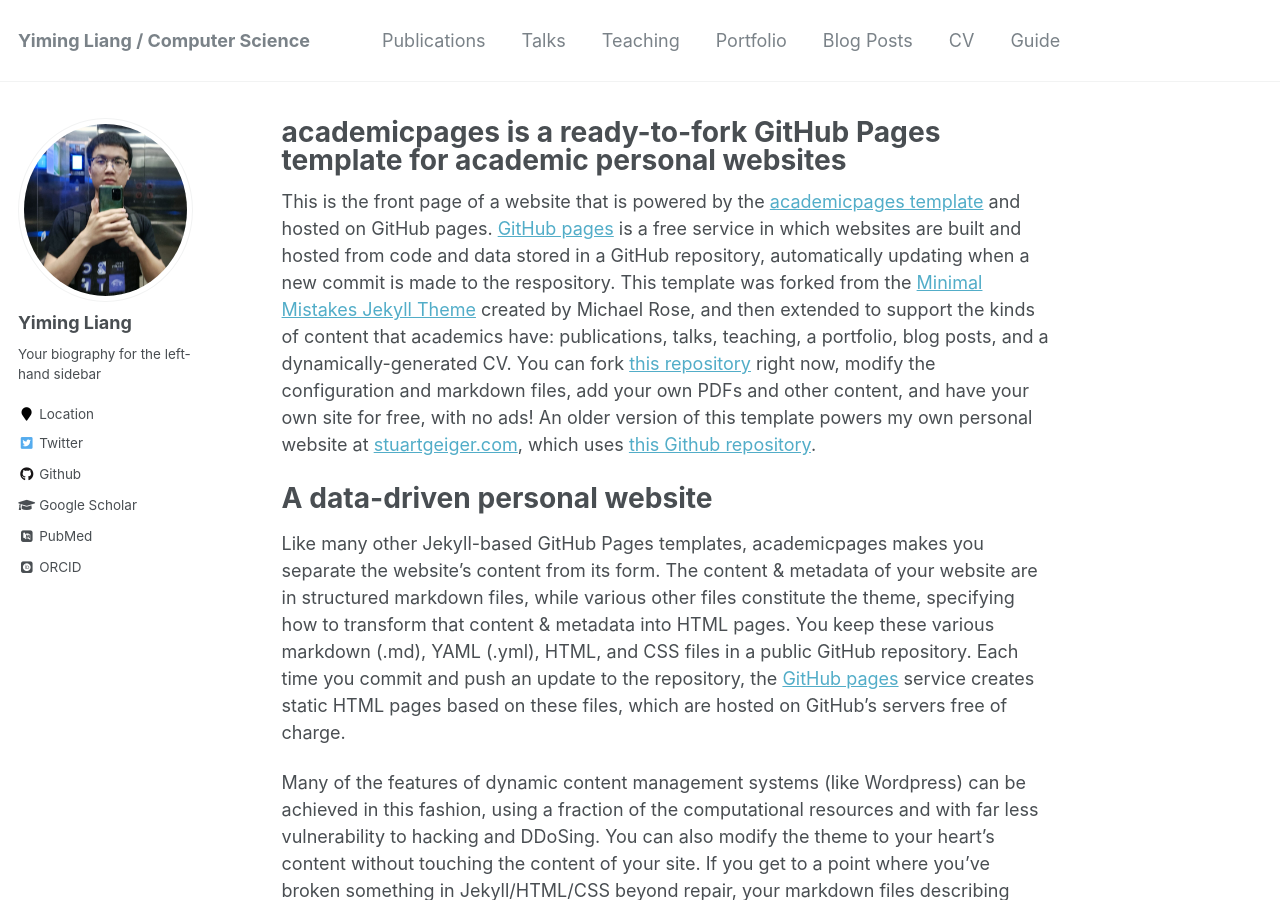
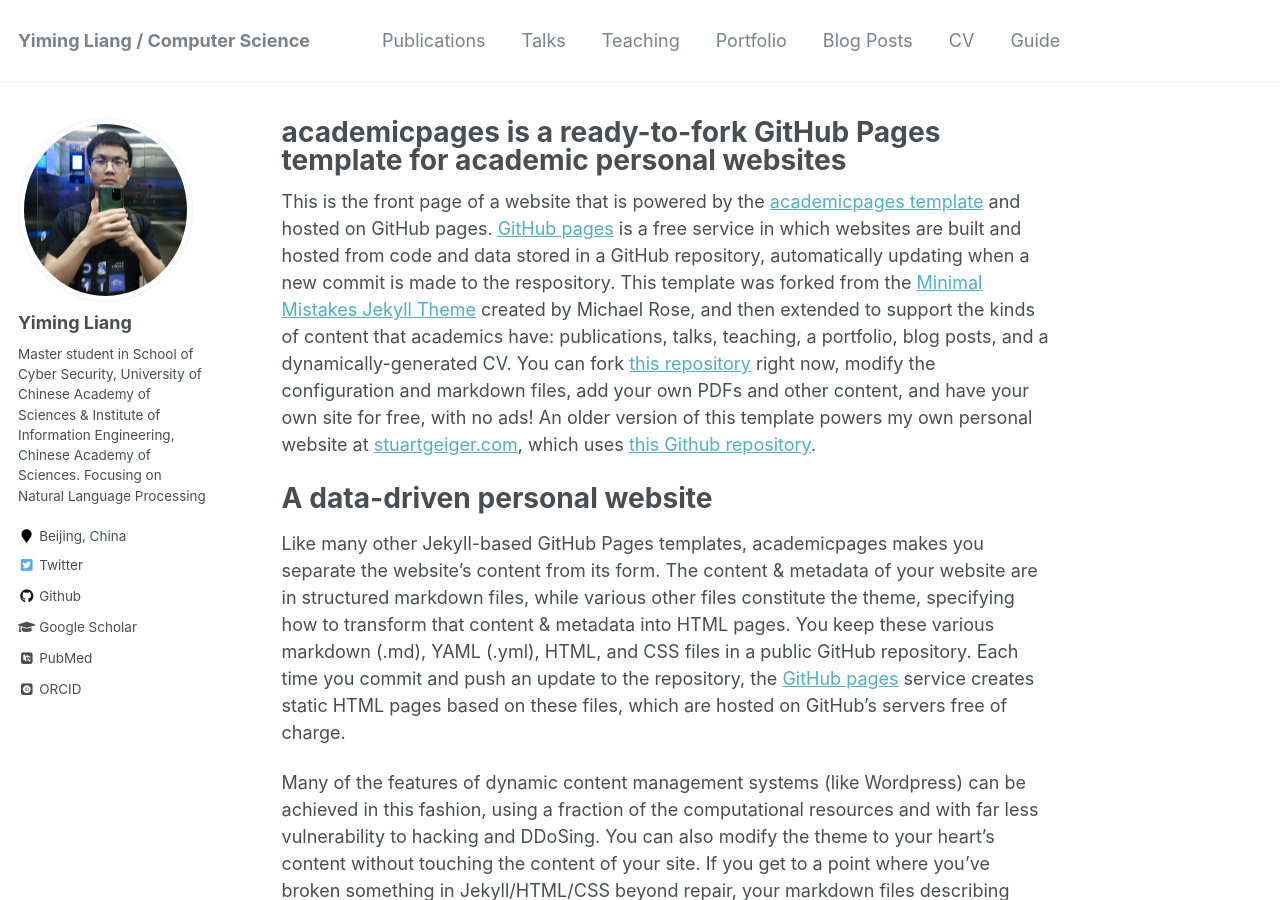
Before and after one commit to liangyming/liangyming.github.io, a Jekyll site: the page built from _pages/about.md, in a window 1280 px wide and 900 px high. Built offline with Jekyll 4.4.1, drawn with Linux system fonts in a browser that asks for light colours; some web fonts are replaced.

Commit message:
refactoring

```diff
--- a/_config.yml
+++ b/_config.yml
@@ -82,8 +82,8 @@
 author:
   name             : "Yiming Liang"
   avatar           : "profile.jpg"
-  bio              : "Your biography for the left-hand sidebar"
-  location         : "Location"
+  bio              : "Master student in School of Cyber Security, University of Chinese Academy of Sciences & Institute of Information Engineering, Chinese Academy of Sciences. Focusing on Natural Language Processing"
+  location         : "Beijing, China"
   employer         :
   pubmed           : "https://www.ncbi.nlm.nih.gov/pubmed/?term=john+snow"
   googlescholar    : "http://yourfullgooglescholarurl.com"
@@ -96,7 +96,7 @@
   flickr           :
   facebook         :
   foursquare       :
-  github           : "academicpages"
+  github           : "liangyming"
   google_plus      :
   keybase          :
   instagram        :
@@ -171,6 +171,7 @@
   toc_levels: 1..6
   smart_quotes: lsquo,rsquo,ldquo,rdquo
   enable_coderay: false
+  syntax_highlighter: rouge
 
 
 # Collections
@@ -255,7 +256,7 @@
 permalink: /:categories/:title/
 # paginate: 5 # amount of posts to show
 # paginate_path: /page:num/
-timezone: America/Los_Angeles # http://en.wikipedia.org/wiki/List_of_tz_database_time_zones
+timezone: Asia/Shanghai # http://en.wikipedia.org/wiki/List_of_tz_database_time_zones
 
 
 # Plugins
```
